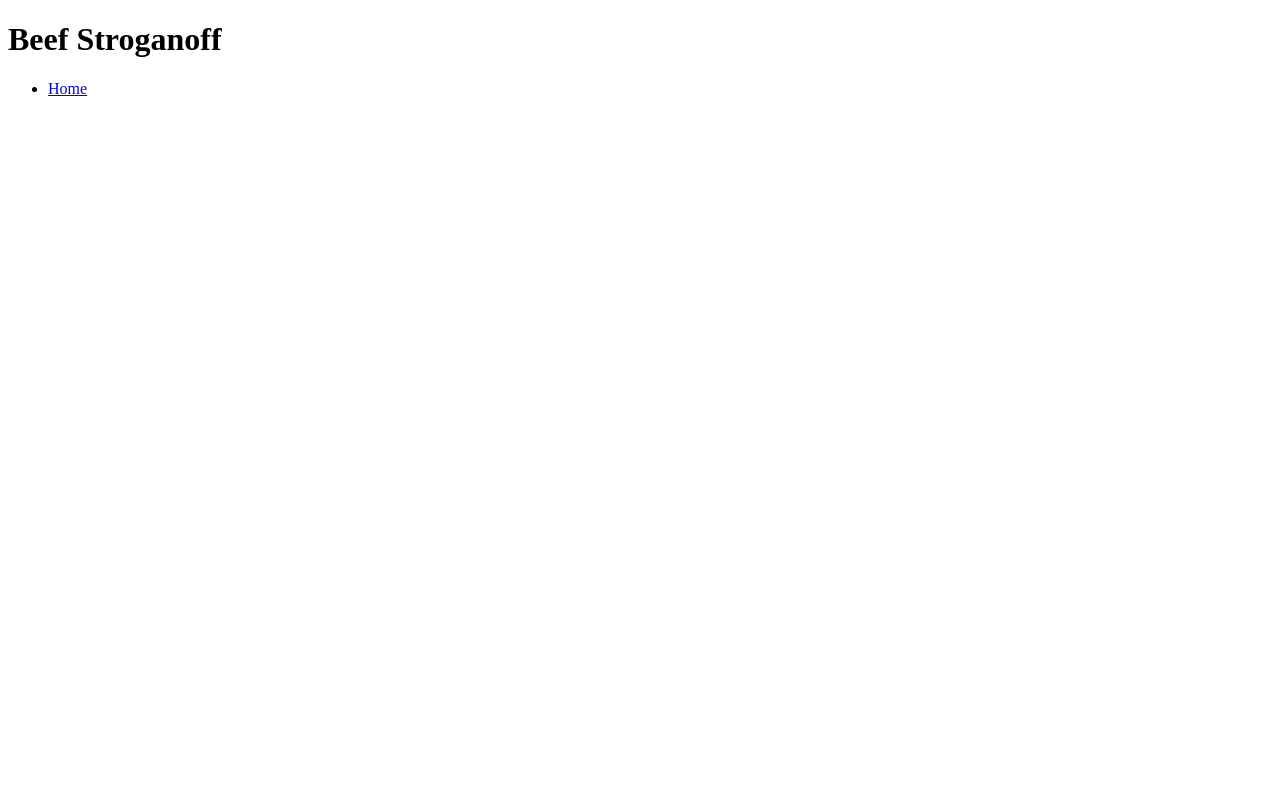
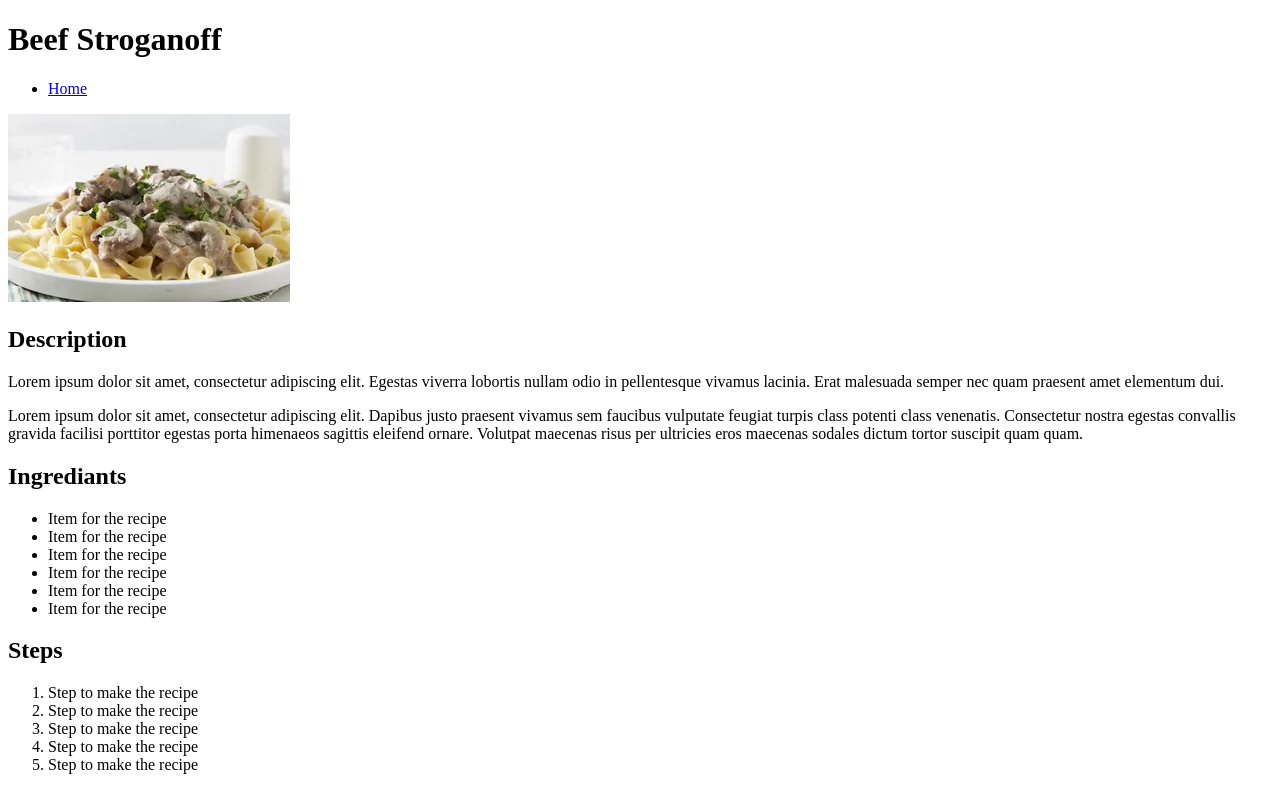
Before and after one commit to ashcross/odin-recipes, a plain HTML site: page recipes/beef-stroganoff.html in a window 1280 px wide. Drawn offline with Linux system fonts and the light colour scheme.

Commit message:
Saved recipe image locally, tested and completed receipt template

```diff
--- a/recipes/beef-stroganoff.html
+++ b/recipes/beef-stroganoff.html
@@ -10,5 +10,26 @@
         <ul>
             <li><a href="../index.html">Home</a></li>
         </ul>
+        <img src="./image.webp" alt="Beef stroganoff finished dish">
+        <h2>Description</h2>
+        <p>Lorem ipsum dolor sit amet, consectetur adipiscing elit. Egestas viverra lobortis nullam odio in pellentesque vivamus lacinia. Erat malesuada semper nec quam praesent amet elementum dui.</p>
+        <p>Lorem ipsum dolor sit amet, consectetur adipiscing elit. Dapibus justo praesent vivamus sem faucibus vulputate feugiat turpis class potenti class venenatis. Consectetur nostra egestas convallis gravida facilisi porttitor egestas porta himenaeos sagittis eleifend ornare. Volutpat maecenas risus per ultricies eros maecenas sodales dictum tortor suscipit quam quam.</p>
+        <h2>Ingrediants</h2>
+        <ul>
+            <li>Item for the recipe</li>
+            <li>Item for the recipe</li>
+            <li>Item for the recipe</li>
+            <li>Item for the recipe</li>
+            <li>Item for the recipe</li>
+            <li>Item for the recipe</li>
+        </ul>
+        <h2>Steps</h2>
+        <ol>
+            <li>Step to make the recipe</li>
+            <li>Step to make the recipe</li>
+            <li>Step to make the recipe</li>
+            <li>Step to make the recipe</li>
+            <li>Step to make the recipe</li>
+        </ol>
     </body>
 </html>
```
Also changed, not shown: recipes/image.webp (added).
